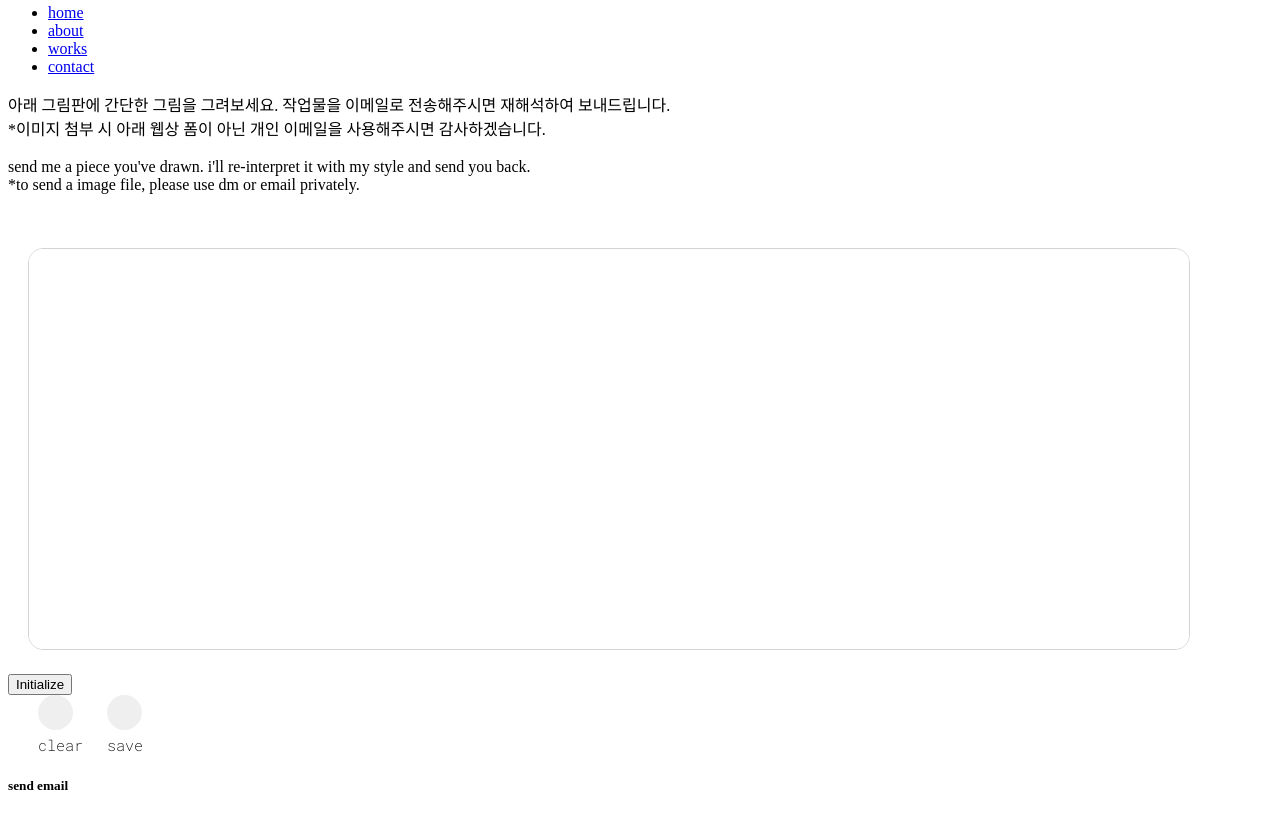
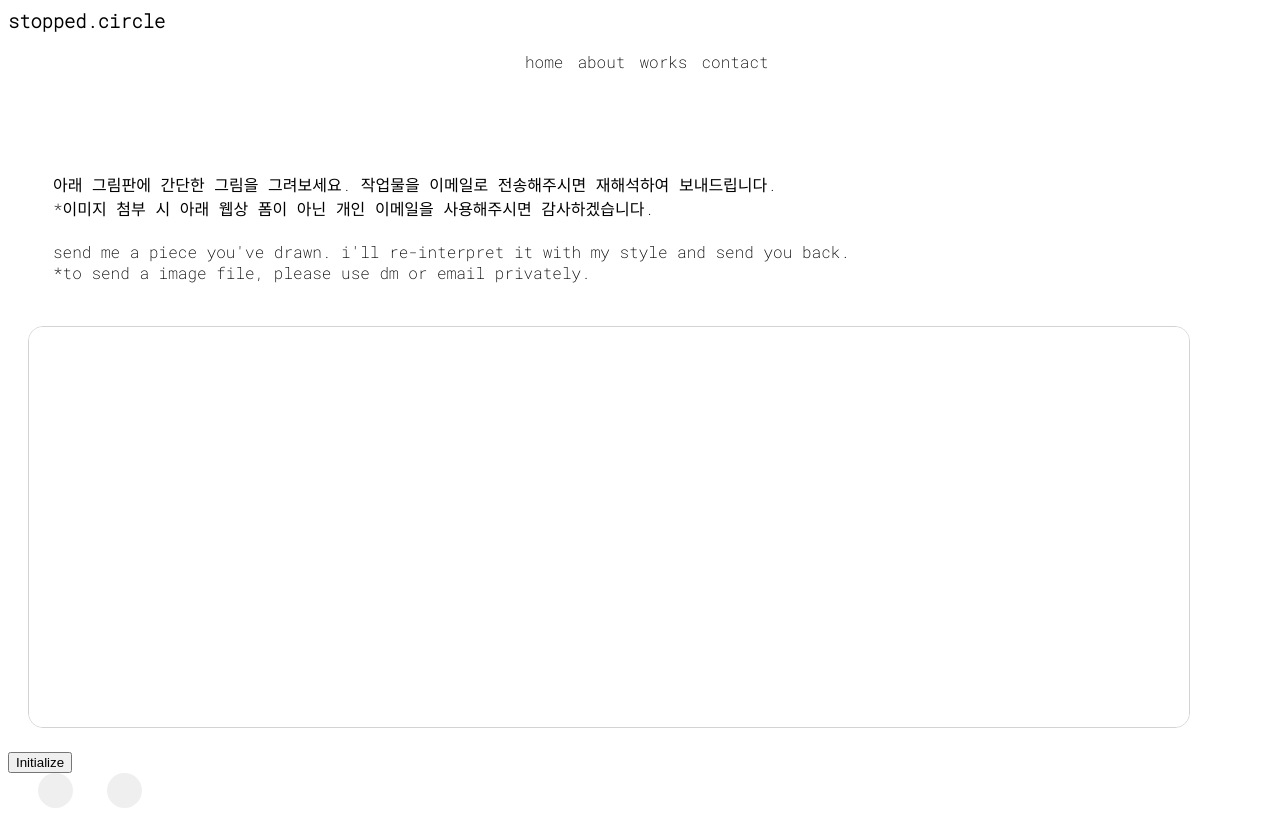
Before and after one commit to stopped-circle/portfolio, a plain HTML site: page contact/contact.html in a window 1280 px wide. Shown: the part 99-912 px from the top of the page. Drawn offline with Linux system fonts and the light colour scheme; a web font is replaced by a local one.

Commit message:
Update contact.html

```diff
--- a/contact/contact.html
+++ b/contact/contact.html
@@ -7,7 +7,7 @@
     <meta name="viewport" content="width=device-width, initial-scale=1.0">
     <title>log</title>
 
-    <link rel="stylesheet" type="text/css" href="commission.css"></stylesheet>
+    <link rel="stylesheet" type="text/css" href="contact.css"></stylesheet>
 
     <link rel="preconnect" href="https://fonts.googleapis.com">
     <link rel="preconnect" href="https://fonts.gstatic.com" crossorigin>
```
